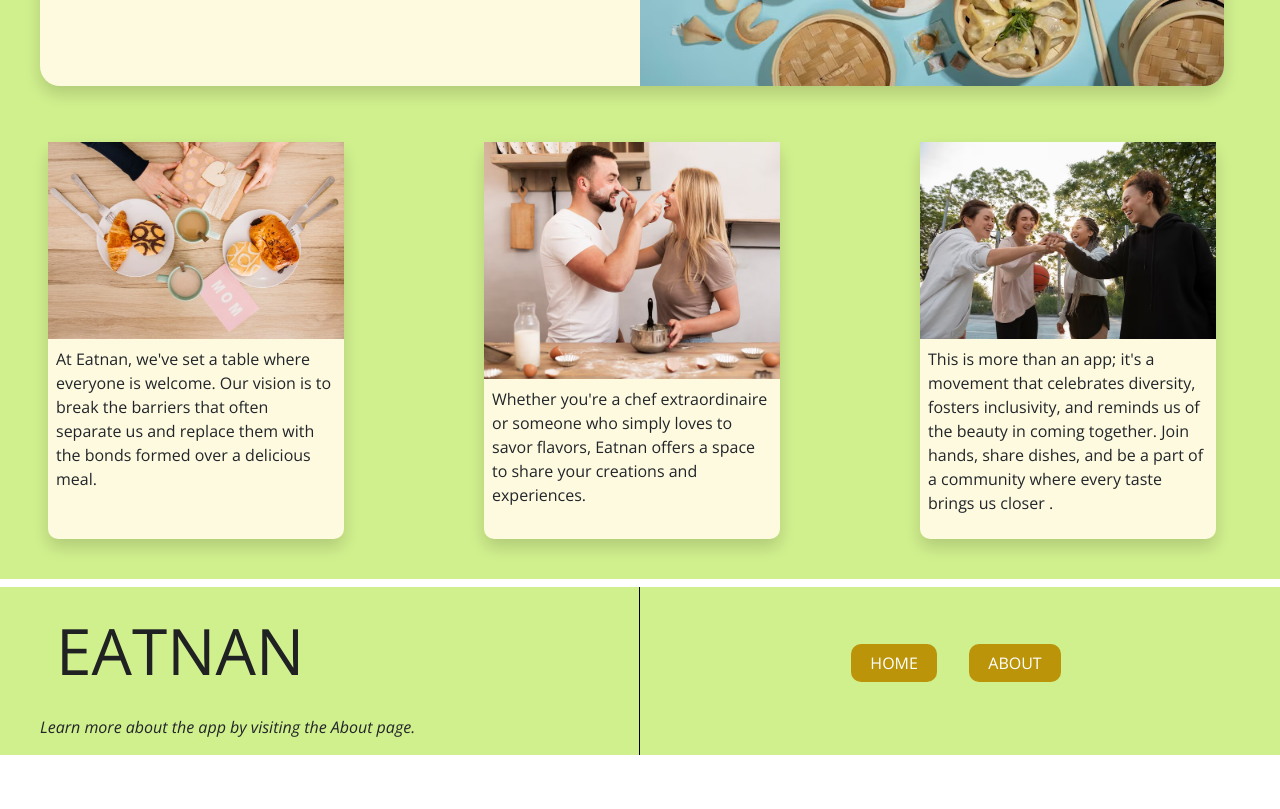
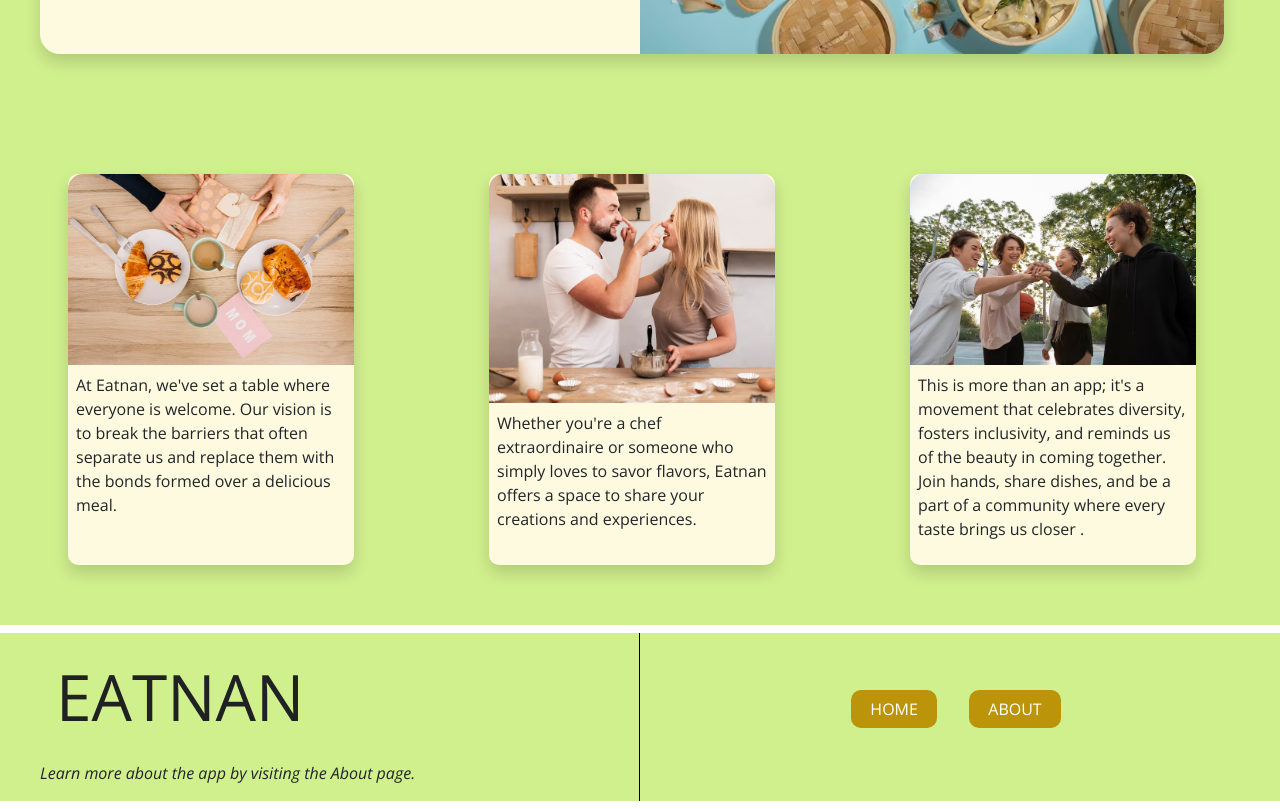
Before and after one commit to Tarek994/new-react-graphql, a React (Create React App) app: page /#/ in a window 1280 px wide. Shown: the part 2280-3089 px from the top of the page. Before the commit the page ends 3043 px from the top, so only its background shows below. Built offline with nearby package versions, Linux system fonts and the light colour scheme; a web font is replaced by a local one.

Commit message:
style(cards.css): update the style cards with border, padding and margin

```diff
--- a/src/components/pages/home/cards/cards.css
+++ b/src/components/pages/home/cards/cards.css
@@ -1,7 +1,7 @@
 .main-cards {
     display: flex;
     flex-direction: column;
-    padding: 2rem 1rem 2rem 0rem;
+    padding: 0rem 1rem 2rem 0rem;
     border-radius: var(--border-radius-primary);
 }
 
@@ -26,10 +26,14 @@
     border-bottom-right-radius: 20px;
 }
 
+.card-image{
+    border-radius: 15px 15px 0 0;}
+
 .cards {
     display: flex;
     justify-content: space-between;
-    padding: 0rem !important;
+    padding-top: 2rem!important;
+    margin-top:2rem !important ;
 }
 
 .card-01 {
```
